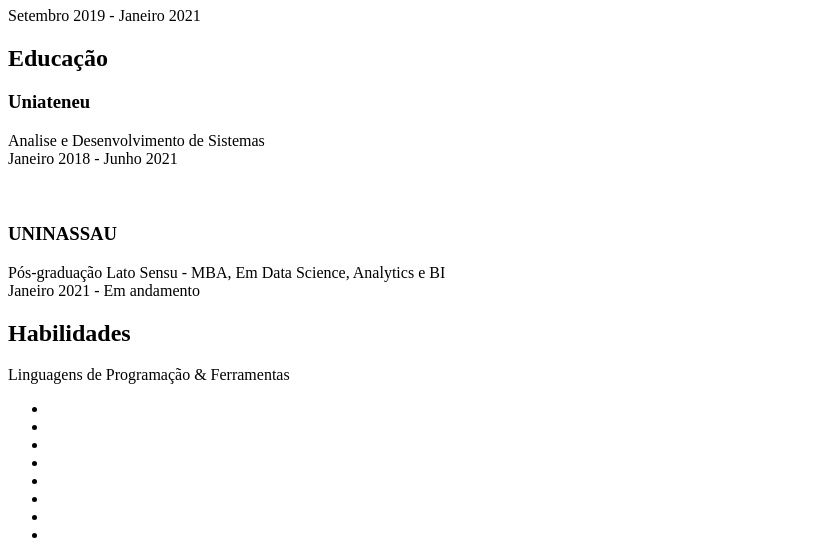
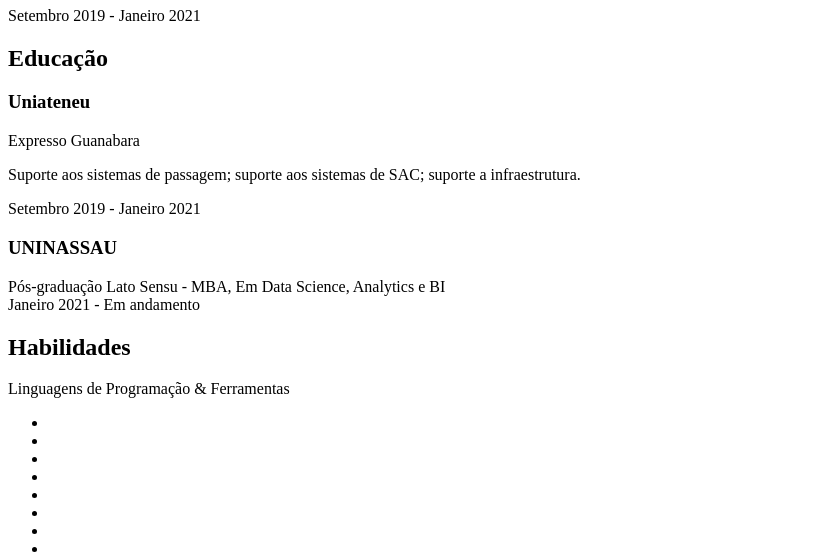
Before and after one commit to lucasferreiraoficial/portfolio, a website with bundled scripts: page index.html in a window 1280 px wide. Shown: the part 1820-2377 px from the top of the page, without its empty margins (0-824 px from the left). Built offline with nearby package versions, Linux system fonts and the light colour scheme; a web font is replaced by a local one.

Commit message:
Update index.html

```diff
--- a/index.html
+++ b/index.html
@@ -171,21 +171,21 @@
           <div class="resume-item d-flex flex-column flex-md-row mb-5">
             <div class="resume-content mr-auto">
               <h3 class="mb-0">Uniateneu </h3>
-              <div class="subheading mb-3">Analise e Desenvolvimento de Sistemas</div>
+              <div class="subheading mb-3">Expresso Guanabara</div>
+              <p>Suporte aos sistemas de passagem; suporte aos sistemas de SAC; suporte a infraestrutura.</p>
             </div>
             <div class="resume-date text-md-right">
-              <span class="text-primary">Janeiro 2018 - Junho 2021</span>
+              <span class="text-primary">Setembro 2019 - Janeiro 2021</span>
             </div>
-            <br>
-              <br>
-               <div class="resume-content mr-auto">
+          </div>
+          <div class="resume-item d-flex flex-column flex-md-row mb-5">
+            <div class="resume-content mr-auto">
               <h3 class="mb-0">UNINASSAU </h3>
               <div class="subheading mb-3">Pós-graduação Lato Sensu - MBA, Em Data Science, Analytics e BI</div>
             </div>
             <div class="resume-date text-md-right">
               <span class="text-primary">Janeiro 2021 - Em andamento </span>
             </div>
-
           </div>
         </div>
       </section>
```
